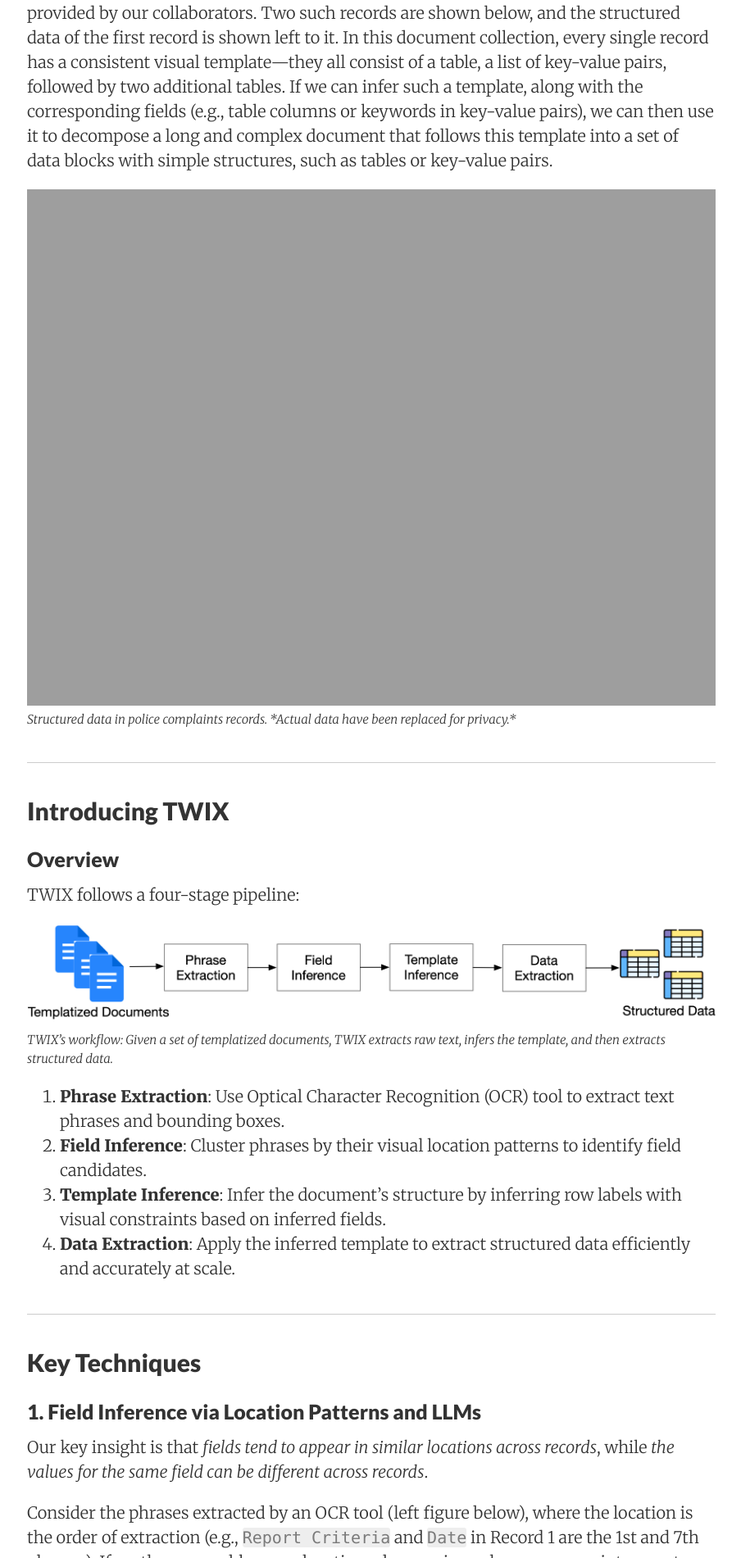
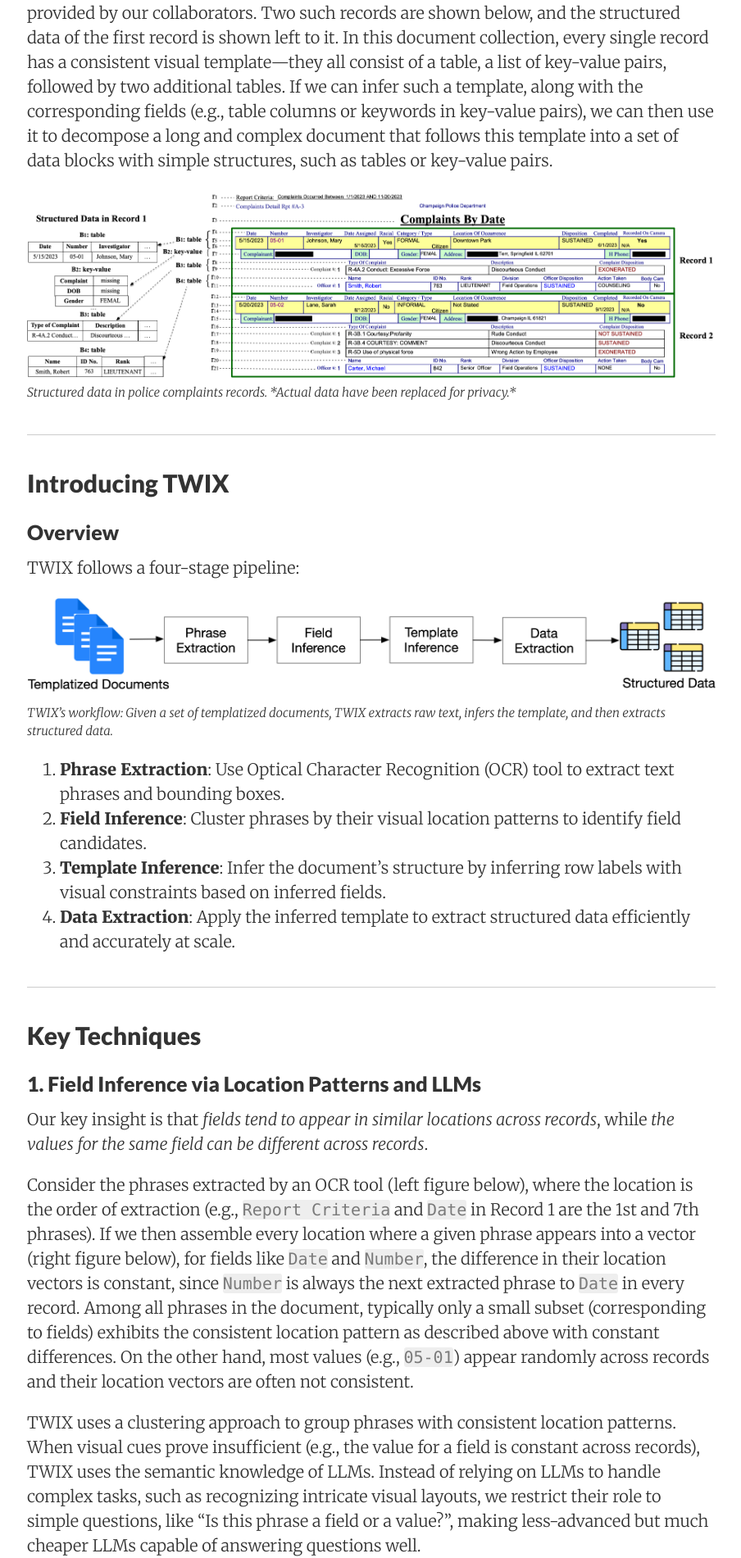
Before and after one commit to data-people-group/data-people-group.github.io, a Jekyll site: the page built from _posts/2025-04-27-twix.md, in a window 1280 px wide. Shown: the part 2349-4250 px from the top of the page at 82% size, without its empty margins (187-1091 px from the left). Built offline with Jekyll 4.4.1, drawn with Linux system fonts in a browser that asks for light colours; nearby versions of some CDN libraries.

Commit message:
update figure size

```diff
--- a/_posts/2025-04-27-twix.md
+++ b/_posts/2025-04-27-twix.md
@@ -42,7 +42,7 @@ We illustrate TWIX’s capabilities via a document collection of police complain
     font-size: 15px;
     margin: auto;
     margin-bottom: 20px;">
-  <img src="https://data-people-group.github.io/images/twix/motivating_example"  style="width:100%">
+  <img src="https://data-people-group.github.io/images/twix/motivating_example.jpg"  style="width:100%">
   <figcaption style="text-align: left; width:100%; font-style: italic; margin: auto;">Structured data in police complaints records. *Actual data have been replaced for privacy.*</figcaption>
 </figure>
 
@@ -87,8 +87,8 @@ TWIX uses a clustering approach to group phrases with consistent location patter
     font-size: 15px;
     margin: auto;
     margin-bottom: 20px;">
-  <img src="https://data-people-group.github.io/images/twix/phrase_field.jpg"  style="width:100%">
-  <figcaption style="text-align: left; width:100%; font-style: italic; margin: auto;">TWIX extracts phrases from PDFs along with their bounding boxes and locations, and converts the locations into location vectors. </figcaption>
+  <img src="https://data-people-group.github.io/images/twix/phrase_field.jpg"  style="width:70%">
+  <figcaption style="text-align: left; width:70%; font-style: italic; margin: auto;">TWIX extracts phrases from PDFs along with their bounding boxes and locations, and converts the locations into location vectors. </figcaption>
 </figure>
 
 ### 2. Template Inference via Integer Linear Program
@@ -100,8 +100,8 @@ TWIX models the template as a tree, where each node corresponds to a set of data
     font-size: 15px;
     margin: auto;
     margin-bottom: 20px;">
-  <img src="https://data-people-group.github.io/images/twix/template_blog.jpg"  style="width:100%">
-  <figcaption style="text-align: left; width:100%; font-style: italic; margin: auto;">Template of police complaint records. </figcaption>
+  <img src="https://data-people-group.github.io/images/twix/template_blog.jpg"  style="width:70%">
+  <figcaption style="text-align: left; width:70%; font-style: italic; margin: auto;">Template of police complaint records. </figcaption>
 </figure>
 
 ---
@@ -143,8 +143,8 @@ This demonstrates that template inference is crucial for data extraction from te
     font-size: 15px;
     margin: auto;
     margin-bottom: 20px;">
-  <img src="https://data-people-group.github.io/images/twix/quality.png"  style="width:100%">
-  <figcaption style="text-align: left; width:100%; font-style: italic; margin: auto;">Precision and Recall on Easy, Medium, and Hard Datasets in Q-Benchmark. </figcaption>
+  <img src="https://data-people-group.github.io/images/twix/quality.png"  style="width:60%">
+  <figcaption style="text-align: left; width:60%; font-style: italic; margin: auto;">Precision and Recall on Easy, Medium, and Hard Datasets in Q-Benchmark. </figcaption>
 </figure>
 
 <figure style="text-align: center;
@@ -174,8 +174,8 @@ The UI allows users to:
     font-size: 15px;
     margin: auto;
     margin-bottom: 20px;">
-  <img src="https://data-people-group.github.io/images/twix/demo_template.jpg"  style="width:100%">
-  <figcaption style="text-align: left; width:100%; font-style: italic; margin: auto;">Interactive User Interfaces. </figcaption>
+  <img src="https://data-people-group.github.io/images/twix/demo_template.jpg"  style="width:50%">
+  <figcaption style="text-align: left; width:50%; font-style: italic; margin: auto;">Interactive User Interfaces. </figcaption>
 </figure>
 
 You can explore more here:
```
